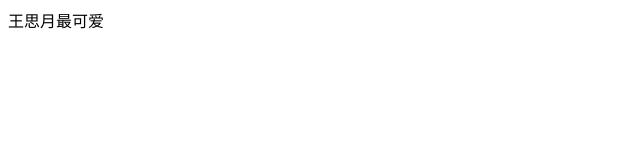
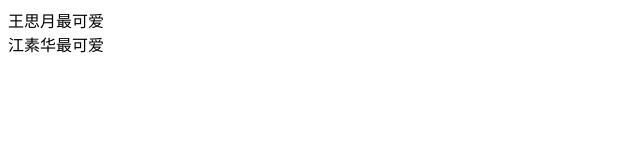
Before and after one commit to LazyGirl0202/yueyue, a plain HTML site: page index.html in a window 1280 px wide. Shown: the whole page, without its empty margins (0-640 px from the left). Drawn offline with Linux system fonts and the light colour scheme.

Commit message:
江江第一次修改的

```diff
--- a/index.html
+++ b/index.html
@@ -8,5 +8,6 @@
 </head>
 <body>
     <div>王思月最可爱</div>
+    <div>江素华最可爱</div>
 </body>
 </html>
```
